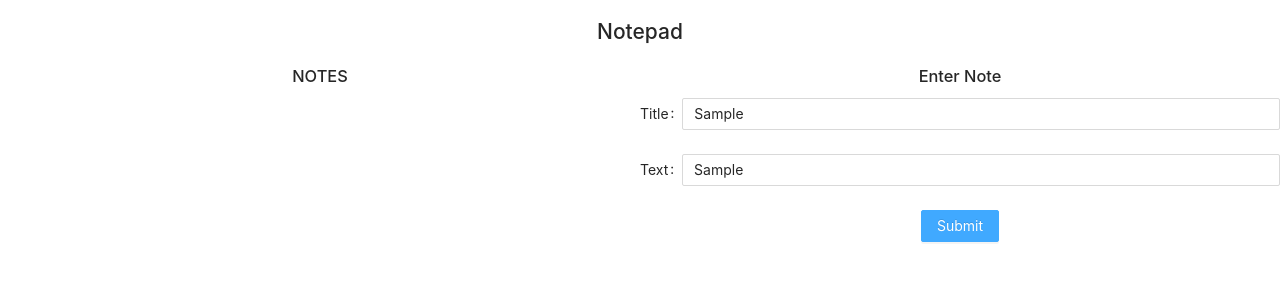
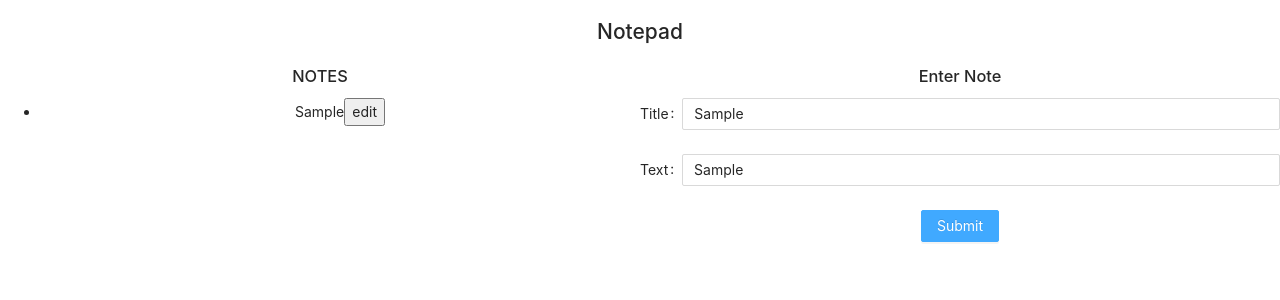
Before and after one commit to brtkrclr/notepad, a React (Create React App) app: page / in a window 1280 px wide. Both pictures are taken after typing "Sample", "Sample" into the empty fields and a click on the button "Submit". Shown: the top 300 px of the page. Built offline with nearby package versions, Linux system fonts and the light colour scheme.

Commit message:
Update Content.js

```diff
--- a/src/components/Content.js
+++ b/src/components/Content.js
@@ -3,16 +3,14 @@ import {Form, Input, Button, Row, Col} from 'antd';
 
 
 const Demo = () => {
-    const [notes, setNotes] = useState([{title: "", text: ""}]);
+    const [notes, setNotes] = useState([]);
 
-    const onChange = event => {
-        setNotes({...notes, [event.target.name]: event.target.value});
+
+    const onFinish = values => {
+        setNotes([...notes, values]);
     };
-    const onFinish = values => {
-        console.log('Success:', values);
-        console.log(notes)
 
-    };
+    console.log(notes)
 
     return (
 
@@ -23,7 +21,15 @@ const Demo = () => {
                     <h3>
                         NOTES
                     </h3>
+                    <ul>
+                        {notes.map((a) => (
+                            <li key={Math.random()}>
+                                {a.title}
+                                <button>edit</button>
+                            </li>
 
+                        ))}
+                    </ul>
                 </Col>
 
                 <Col className={"rightColumn"} span={12}>
```
